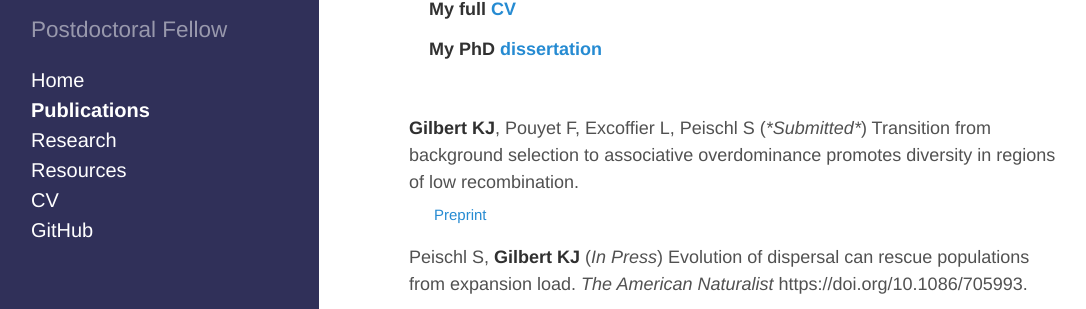
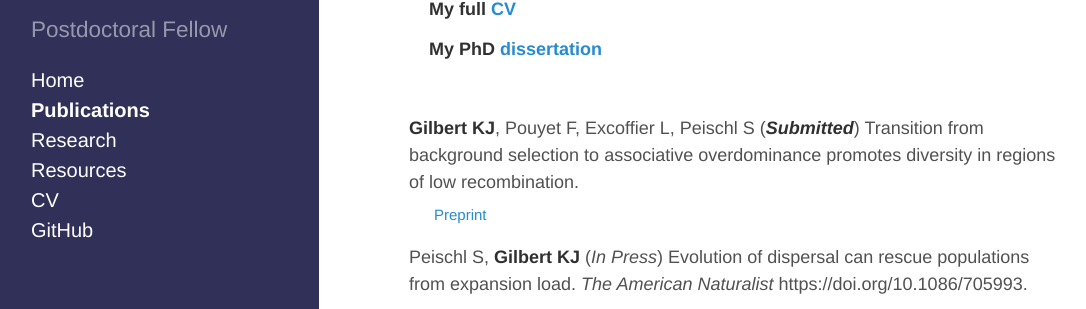
Before and after one commit to kjgilbert/kjgilbert.github.io, a Jekyll site: the page built from publications.md, in a window 1280 px wide and 900 px high. Shown: the part 178-487 px from the top of the window, without its empty margins (5-1091 px from the left). Built offline with Jekyll 4.4.1, drawn with Linux system fonts in a browser that asks for light colours; Markdown is read by kramdown in place of the engine named in the settings.

Commit message:
some minor edits

```diff
--- a/publications.md
+++ b/publications.md
@@ -9,7 +9,7 @@ title: Publications
 
 &nbsp;
 
-**Gilbert KJ**, Pouyet F, Excoffier L, Peischl S (_*Submitted*_) Transition from background selection to associative overdominance promotes diversity in regions of low recombination.
+**Gilbert KJ**, Pouyet F, Excoffier L, Peischl S (_**Submitted**_) Transition from background selection to associative overdominance promotes diversity in regions of low recombination.
 &nbsp;&nbsp;&nbsp;&nbsp; <sub>[Preprint]()</sub>
 
 Peischl S, **Gilbert KJ** (*In Press*) Evolution of dispersal can rescue populations from expansion load. *The American Naturalist* https://doi.org/10.1086/705993.
```
